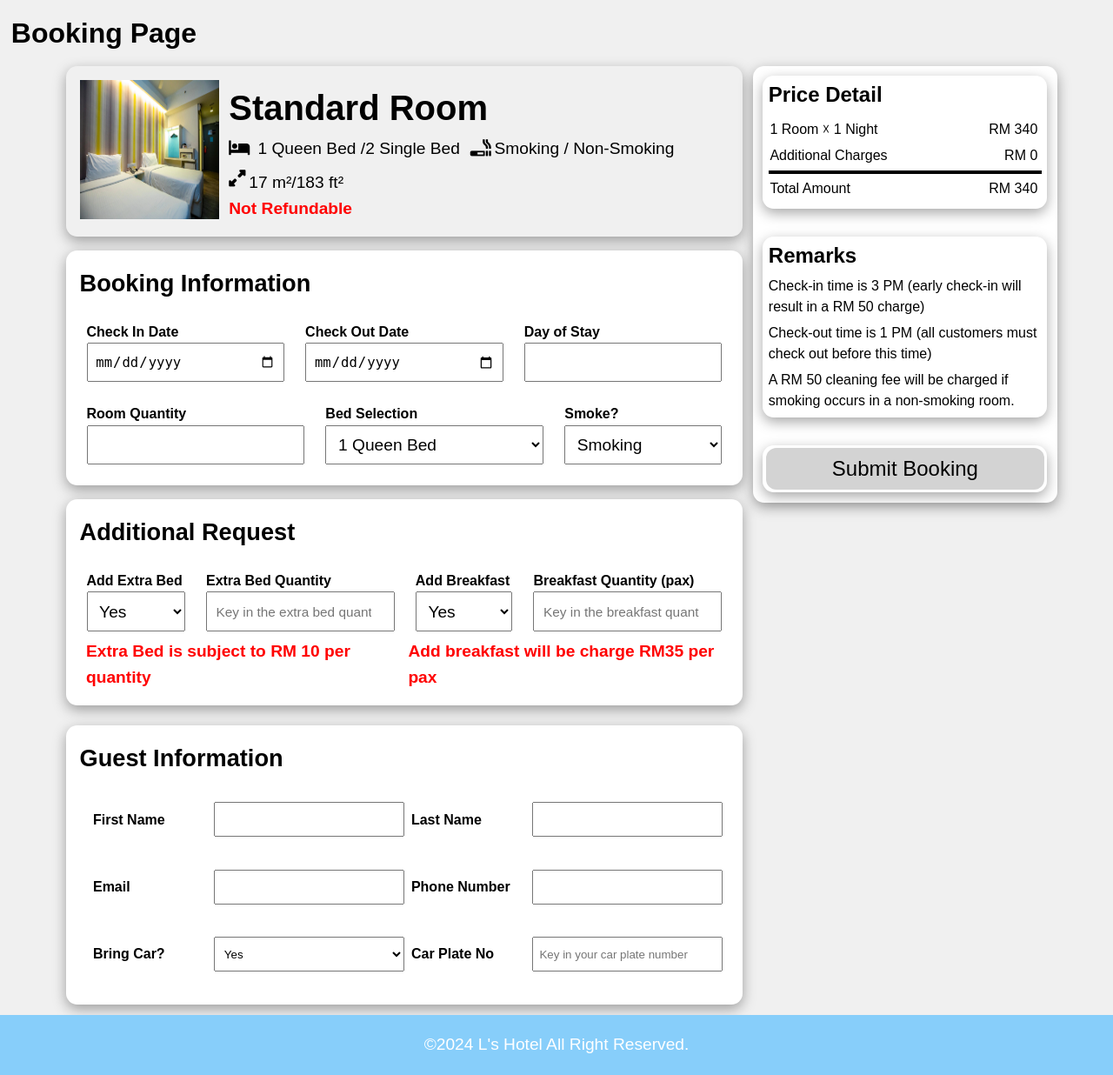
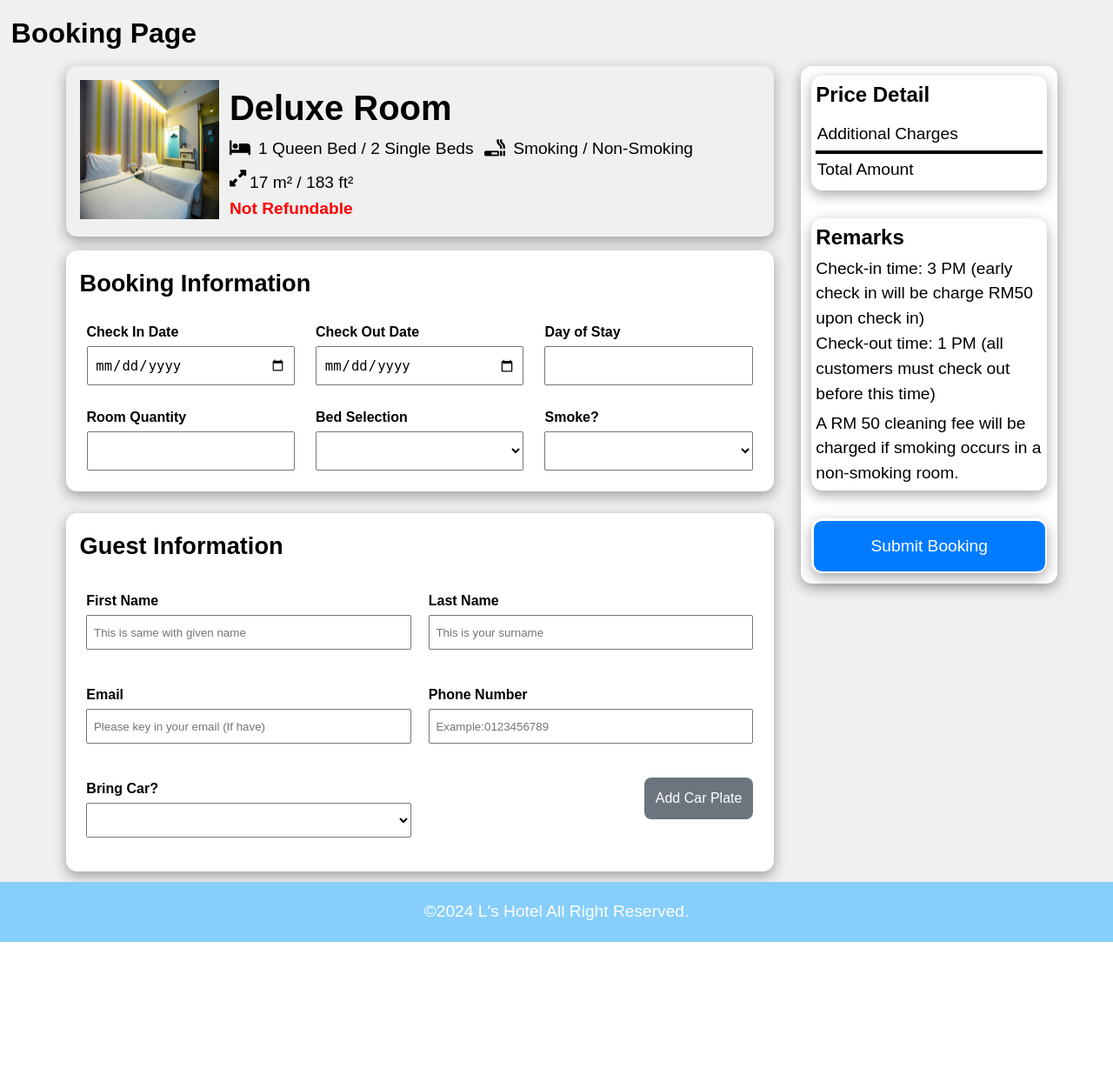
Before and after one commit to lieweden-mdis/lshotel, a PHP site: page /booking.html in a window 1280 px wide. Shown: the part 136-1372 px from the top of the page at 87% size. After the commit the page ends 1219 px from the top, so only its background shows below. Run offline with PHP 8.4, Linux system fonts and the light colour scheme.

Commit message:
update booking page

```diff
--- a/booking.html
+++ b/booking.html
@@ -1,20 +1,23 @@
 <!DOCTYPE html>
 <html>
 <head>
-    <meta charset="UTF-8">
-    <meta name="viewport" content="width=device-width, initial-scale=1.0">
+    <meta charset="utf-8">
+    <meta name="viewport" content="width=device-width, initial-scale=1">
+    <meta name="keywords" content="Hotel">
+
     <!--Icon-->
     <link rel="stylesheet" href="https://cdnjs.cloudflare.com/ajax/libs/font-awesome/6.0.0-beta3/css/all.min.css">
 
-    <title>L's HOTEL - BOOKINGS</title>
-    <link rel="icon" href="img/icon.jpg" >
+    <!--Font Family-->
+
+    <!--CSS Stylesheet-->
     <link rel="stylesheet" type="text/css" href="css/style.css">
     <link rel="stylesheet" type="text/css" href="css/booking.css">
 
+    <title>L's HOTEL - PROFILE</title>
+    <link rel="icon" href="img/icon.jpg">
 </head>
-
 <body>
-
   <header>
     <div>
   <img src="img/logo.png" alt="Logo">
@@ -42,180 +45,146 @@
     <div class="booking-container">
         <div class="roomtype-card">
             <div class="room-type-box">
-                <img src="img/room-image/deluxe-room/deluxe1.webp" alt="Deluxe Room" />
+                <img src="img/room-image/deluxe-room/deluxe1.webp" alt="Deluxe Room"/>
                 <div class="room-type-info">
                     <div class="room-type-header">
-                        <span>Standard Room</span>
+                        <span id="room-type-name">Deluxe Room</span>
                     </div>
                     <div class="room-features">
-                        <span class="features-items"><i class="fa-solid fa-bed"></i> 1 Queen Bed /2 Single Bed</span>
-                        <span class="features-items"><i class="fa-solid fa-smoking"></i>Smoking / Non-Smoking</span>
+                        <span class="features-items"><i class="fa-solid fa-bed"></i> 1 Queen Bed / 2 Single Beds</span>
+                        <span class="features-items"><i class="fa-solid fa-smoking"></i> Smoking / Non-Smoking</span>
                     </div>
-                    <span class="size"><i class="fa-solid fa-up-right-and-down-left-from-center"></i>17 m²/183 ft²</span>
+                    <span class="size"><i class="fa-solid fa-up-right-and-down-left-from-center"></i> 17 m² / 183 ft²</span>
                     <span class="refund">Not Refundable</span>
                 </div>
             </div>
-            <form id="booking-form" action="submit-booking.php" method="post">
+            <form id="booking-form" action="submit-booking.php" method="post" va>
                 <div class="form-content">
                     <div class="booking-card">
                         <span class="form-header">Booking Information</span>
                         <div class="booking-info">
                             <div class="column" id="checkindate">
                                 <label for="check-in-date">Check In Date</label>
-                                <input type="date" id="check-in-date" name="check-in-date" required>
+                                <input type="date" id="check-in-date" name="check-in-date" required onchange="calculateDays()">
                             </div>
                             <div class="column" id="checkoutdate">
                                 <label for="check-out-date">Check Out Date</label>
-                                <input type="date" id="check-out-date" name="check-out-date" required>
+                                <input type="date" id="check-out-date" name="check-out-date" required onchange="calculateDays()">
                             </div>
                             <div class="column" id="dayofstay">
                                 <label for="day">Day of Stay</label>
                                 <input type="number" id="day" name="day" readonly>
                             </div>
 
-                            <div class="column" id="dayofstay">
-                                <label for="day">Room Quantity</label>
-                                <input type="number" id="room-quantity" name="room-quantity" required>
+                            <div class="column" id="room-quantity">
+                                <label for="room-quantity-input">Room Quantity</label>
+                                <input type="number" id="room-quantity-input" name="room-quantity" required onchange="generateRoomOptions()">
                             </div>
 
-                            <div class="column" id="dayofstay">
-                                <label for="day">Bed Selection</label>
+                            <div class="column" id="bed-selection">
+                                <label for="bed">Bed Selection</label>
                                 <select name="bed" id="bed" required>
+                                    <option value="" selected disabled hidden></option>
                                     <option value="1 Queen Bed">1 Queen Bed</option>
                                     <option value="2 Single Beds">2 Single Beds</option>
                                 </select>
                             </div>
 
                             <div class="column" id="smoke-selection">
-                                <label for="day">Smoke?</label>
+                                <label for="smoke">Smoke?</label>
                                 <select name="smoke" id="smoke" required>
+                                    <option value="" selected disabled hidden></option>
                                     <option value="smoke">Smoking</option>
                                     <option value="non-smoking">Non-smoking</option>
                                 </select>
                             </div>
-
                         </div>
                     </div>
 
-                    <div class="additional-request-card">
-                        <span class="form-header">Additional Request</span>
-                        <div class="request-info">
-                            <div class="column" id="add-bed">
-                                <label for="add-bed">Add Extra Bed</label>
-                                <select name="add-bed" id="add-bed" onchange="toggleExtraBed(this.value)" required>
-                                    <option value="Yes">Yes</option>
-                                    <option value="No">No</option>
-                                </select>
-                            </div>
-
-                            <div class="column" id="bed">
-                                <label for="bed-quantity">Extra Bed Quantity</label>
-                                <input type="number" id="bedquantity" name="bed-quantity" required placeholder="Key in the extra bed quantity">
-                            </div>
-
-                            <div class="column" id="add-breakfast">
-                                <label for="add-breakfast">Add Breakfast</label>
-                                <select name="add-breakfast" id="add-breakfast" onchange="toggleBreakfast(this.value)" required>
-                                    <option value="Yes">Yes</option>
-                                    <option value="No">No</option>
-                                </select>
-                            </div>
-
-                            <div class="column" id="breakfast-quantity">
-                                <label for="breakfast-quantity">Breakfast Quantity (pax)</label>
-                                <input type="number" id="breakfastquantity" name="breakfast-quantity" required placeholder="Key in the breakfast quantity">
-                            </div>
-                        </div>
-                        <div class="additional-request-remarks">
-                        <span id="extra-bed-remarks">Extra Bed is subject to RM 10 per quantity</span>
-                        <span id="add-breakfast-remarks">Add breakfast will be charge RM35 per pax</span>
-                    </div>
-                    </div>
-
-
+                    <div id="additional-requests-container"></div>
 
                     <div class="guest-card">
                         <span class="form-header">Guest Information</span>
                         <div class="row">
                             <div class="column">
                                 <label for="fname">First Name</label>
-                                <input type="text" name="fname" required minlength="5" maxlength="128">
+                                <input type="text" name="fname" required maxlength="128" placeholder="This is same with given name">
                             </div>
                             <div class="column">
                                 <label for="lname">Last Name</label>
-                                <input type="text" name="lname" required minlength="5" maxlength="128">
+                                <input type="text" name="lname" required maxlength="128" placeholder="This is your surname">
                             </div>
                         </div>
 
                         <div class="row">
                             <div class="column">
                                 <label for="email">Email</label>
-                        <input type="email" name="email">
+                                <input type="email" name="email" placeholder="Please key in your email (If have)">
                             </div>
                             <div class="column">
                                 <label for="phone">Phone Number</label>
-                        <input type="text" name="phone" required minlength="8" maxlength="11">
+                                <input type="text" name="phone" required minlength="8" maxlength="11" placeholder="Example:0123456789">
                             </div>
                         </div>
 
                         <div class="row">
                             <div class="column">
-                    <label for="car" id="car">Bring Car?</label>
-                    <select name="car" id="car-plate" required>
+                                <label for="car-1">Bring Car?</label>
+                                <select name="car-1" id="car-1" required onchange="toggleCarPlateField(this)">
+                                    <option value="" selected disabled hidden></option>
                                     <option value="Yes">Yes</option>
                                     <option value="No">No</option>
                                 </select>
                             </div>
                             <div class="column">
-                    <label for="car-plate">Car Plate No</label>
-                    <input type="text" name="car-plate" placeholder="Key in your car plate number">
+                                <button id="add-car-plate-btn" type="button" onclick="addCarPlateField()">Add Car Plate</button>
                             </div>
                         </div>
+                        <div id="car-plate-container"></div>
                     </div>
                 </div>
             </form>
         </div>
-        <!--Payment-->
         <div class="price-card">
             <div class="priceinfo">
                 <span class="price-title">Price Detail</span>
                 <div class="product">
                     <div class="column">
-                    <span>1 Room &#9747; 1 Night</span>
-                    <span>RM 340</span>
+                        <span id="stay-duration">0 Room @ 0 Night</span>
+                        <span id="stay-price">RM 0</span>
                     </div>
-                <div class="column">
+                    <div id="additional-charges-container" class="column">
                         <span>Additional Charges</span>
-                    <span>RM 0</span>
+                        <span id="additional-charges">RM 0</span>
                     </div>
                     <hr>
                     <div class="column">
                         <span>Total Amount</span>
-                    <span>RM 340</span>
+                        <span id="total-amount">RM 0</span>
                     </div>
                 </div>
             </div>
             <div class="remarks">
                 <span class="remarks-header">Remarks</span>
                 <span class="remarks-content">
-                    Check-in time is 3 PM (early check-in will result in a RM 50 charge)
-                </span>
-                <span class="remarks-content">
-                    Check-out time is 1 PM (all customers must check out before this time)
+                    Check-in time: 3 PM (early check in will be charge RM50 upon check in)
+                    <br>
+                    Check-out time: 1 PM (all customers must check out before this time)
                 </span>
                 <span class="remarks-content">
                     A RM 50 cleaning fee will be charged if smoking occurs in a non-smoking room.
                 </span>
             </div>
             <div class="booking-button">
-                <button id="submit-btn" type="button" onclick="submitForm()">Submit Booking</button>
+                <button id="submit-btn" type="button" onclick="submitForm(event)">Submit Booking</button>
             </div>
         </div>
     </div>
+
     <footer>
         <p>&copy;2024 L's Hotel  All Right Reserved.</p>
     </footer>
 
+    <script src="script/booking.js" type="text/javascript"></script>
 </body>
-<script src="script/booking.js" type="text/javascript"></script>
 </html>
--- a/css/booking.css
+++ b/css/booking.css
@@ -24,6 +24,8 @@
     display: flex;
     margin-left: 5%;
     margin-right: 5%;
+    flex-wrap: wrap;
+    gap: 20px; /* Added gap for better spacing */
 }
 
 /* Room Type */
@@ -32,6 +34,7 @@
     flex-direction: column;
     padding: 1%;
     border-radius: 0.8em;
+    flex: 3;
 }
 
 .roomtype-card .room-type-box {
@@ -112,7 +115,7 @@
 }
 
 .booking-card {
-    flex: 1 1 60%; /* Adjust these values based on your design */
+    flex: 1 1 60%;
     display: flex;
     flex-direction: column;
     border-radius: 0.8em;
@@ -136,7 +139,7 @@
 }
 
 .booking-info .column {
-    flex: 1 1 auto; /* Allow columns to grow and shrink */
+    flex: 1 1 auto;
     display: flex;
     flex-direction: column;
     align-items: flex-start;
@@ -148,20 +151,20 @@
 .booking-info .column#checkindate,
 .booking-info .column#checkoutdate,
 .booking-info .column#dayofstay {
-    flex: 1 1 calc(33.33% - 0.5em); /* Larger width for Check In, Check Out, and Day of Stay */
+    flex: 1 1 calc(33.33% - 0.5em);
 }
 
 .booking-info .column#room-quantity,
-.booking-info .column#bed,
-.booking-info .column#smoke {
-    flex: 1 1 calc(33.33% - 0.5em); /* Equal width for Room Quantity, Bed Selection, and Smoke */
+.booking-info .column#bed-selection,
+.booking-info .column#smoke-selection {
+    flex: 1 1 calc(33.33% - 0.5em);
 }
 
 .booking-info label {
-    white-space: nowrap; /* Prevent the label text from wrapping */
-    text-align: right;
+    white-space: nowrap;
+    text-align: left; /* Changed alignment to left */
     font-size: 1em;
-    margin-right: 0.2em;
+    margin-bottom: 0.2em;
     font-weight: bold;
 }
 
@@ -169,7 +172,7 @@
 .booking-info input[type="number"],
 .booking-info select {
     flex: 1;
-    height: 3em; /* Set a consistent height */
+    height: 3em;
     width: 100%;
     padding: 0.5em;
     font-size: 1.2em;
@@ -190,19 +193,19 @@
 
 .guest-card .row {
     display: flex;
-    margin: 2% 0; /* Adjust margin to balance the spacing */
+    margin: 2% 0;
     padding: 0 1% 1% 1%;
+    gap: 20px; /* Added gap for better spacing */
 }
 
 .guest-card .column {
     flex: 1;
     display: flex;
-    align-items: center; /* Align items in the center vertically */
+    flex-direction: column; /* Changed to column */
 }
 
 .guest-card .column label {
-    width: 15em;
-    margin-left: 0.5em;
+    margin-bottom: 0.2em; /* Adjusted margin for better spacing */
     text-align: left;
     font-size: 1em;
     font-weight: bold;
@@ -210,9 +213,9 @@
 
 .guest-card .column input,
 .guest-card .column select {
-    height: 3em; /* Set a consistent height */
+    height: 3em;
     width: 100%;
-    padding: 0.5em; /* Adjust padding for better spacing */
+    padding: 0.5em;
     box-sizing: border-box;
 }
 
@@ -221,8 +224,9 @@
     font-weight: bold;
 }
 
+/* Additional Request Card */
 .additional-request-card {
-    flex: 1 1 60%; /* Adjust these values based on your design */
+    flex: 1 1 45%;
     display: flex;
     flex-direction: column;
     border-radius: 0.8em;
@@ -234,11 +238,12 @@
 
 .request-info {
     display: flex;
+    flex-wrap: wrap;
     gap: 0.5em;
 }
 
 .request-info .column {
-    flex: 1 1 auto; /* Allow columns to grow and shrink */
+    flex: 1 1 calc(50% - 0.5em);
     display: flex;
     flex-direction: column;
     align-items: flex-start;
@@ -247,45 +252,34 @@
 }
 
 .request-info label {
-    white-space: nowrap; /* Prevent the label text from wrapping */
-    text-align: right;
+    white-space: nowrap;
+    text-align: left; /* Changed alignment to left */
     font-size: 1em;
-    margin-right: 0.2em;
+    margin-bottom: 0.2em;
     font-weight: bold;
 }
 
 .request-info input[type="number"],
 .request-info select {
     flex: 1;
-    height: 3em; /* Set a consistent height */
+    height: 3em;
     width: 100%;
     padding: 0.5em;
     font-size: 1.2em;
     box-sizing: border-box;
 }
 
-.request-info input#breakfastquantity::placeholder{
+.request-info input#breakfastquantity::placeholder,
+.request-info input#bedquantity::placeholder {
     font-size: 0.8em;
 }
 
-.request-info input#bedquantity::placeholder{
-    font-size: 0.8em;
+.additional-request-remarks {
+    display: flex;
+    justify-content: space-around;
 }
 
-
-.additional-request-remarks{
-    display: flex;
-     justify-content: space-around;
-}
-
-.additional-request-card span#extra-bed-remarks{
-    color: red;
-    font-size: 1.2em;
-    font-weight: bold;
-    padding: 0 1% 0 1%;
-}
-
-.additional-request-card span#add-breakfast-remarks{
+.additional-request-card span#additional-charges-remarks-text{
     color: red;
     font-size: 1.2em;
     font-weight: bold;
@@ -296,12 +290,22 @@
     display: flex;
     flex-direction: column;
     padding: 1%;
-    height:fit-content;
+    height: fit-content;
     border-radius: 0.8em;
     margin-top: 1%;
-    margin-bottom: 2%; /* Adjust margin bottom if necessary */
+    margin-bottom: 2%;
     box-shadow: rgba(0, 0, 0, 0.35) 0px 5px 15px;
     background-color: white;
+    flex: 1;
+    margin-left: auto; /* Align to the right */
+    position: sticky; /* Make the price card sticky */
+    top: 20px; /* Set the distance from the top of the viewport */
+    transition: box-shadow 0.3s ease, background-color 0.3s ease; /* Add transition for smooth effect */
+}
+
+.price-card.sticky {
+    box-shadow: rgba(0, 0, 0, 0.5) 0px 8px 20px;
+    background-color: #f8f9fa;
 }
 
 .priceinfo .price-title {
@@ -322,7 +326,7 @@
 }
 
 .product span {
-    font-size: 1em;
+    font-size: 1.2em;
     line-height: 1.5;
 }
 
@@ -353,7 +357,7 @@
 }
 
 .remarks span.remarks-content {
-    font-size: 1em;
+    font-size: 1.2em;
     display: block;
     line-height: 1.5;
     padding: 1%;
@@ -368,14 +372,90 @@
 
 .booking-button button#submit-btn {
     width: 100%;
-    height: 2em;
-    font-size: 1.5em;
+    height: 3em; /* Increased height for better appearance */
+    font-size: 1.2em; /* Adjusted font size */
     border: none;
     border-radius: 0.5em;
     cursor: pointer;
-    background-color: lightgray;
+    background-color: #007bff; /* Primary color */
+    color: white;
+    transition: background-color 0.3s ease;
 }
 
 .booking-button button#submit-btn:hover {
-    background-color: skyblue;
+    background-color: #0056b3; /* Hover color */
 }
+
+/* Styles for dynamically generated elements */
+#additional-requests-container {
+    display: grid;
+    grid-template-columns: repeat(2, 1fr);
+    gap: 1em;
+}
+
+/* Additional styles */
+#add-car-plate-btn {
+    border-radius: 0.5em;
+    background-color: #007bff;
+    font-size: 1em;
+    color: white;
+    border: none;
+    padding: 0.8em; /* Adjusted padding */
+    margin-left: 10px; /* Added margin for spacing */
+    height: 3em; /* Adjusted height */
+    cursor: pointer;
+    transition: background-color 0.3s ease;
+    display: inline-block;
+    flex: 0 1 auto;
+    align-self: flex-end; /* Align button to the bottom */
+}
+
+#add-car-plate-btn:hover {
+    background-color: #0056b3;
+}
+
+#add-car-plate-btn.disabled {
+    background-color: #6c757d;
+    cursor: not-allowed;
+}
+
+#car-plate-container {
+    display: grid;
+    grid-template-columns: repeat(2, 1fr);
+    gap: 20px;
+}
+
+.car-plate-row {
+    display: flex;
+    flex-direction: column;
+    margin: 2%;
+    gap: 0.5em;
+}
+
+.car-plate-label {
+    font-size: 1em;
+    font-weight: bold;
+}
+
+.car-plate-row input {
+    font-size: 1em;
+    height: 3em;
+    padding: 1%;
+    box-sizing: border-box;
+}
+
+.car-plate-row button {
+    background-color: red;
+    color: white;
+    border: none;
+    padding: 0.8em; /* Adjusted padding */
+    cursor: pointer;
+    border-radius: 0.5em;
+    margin-left: auto;
+    height: 3em;
+    align-self: flex-end;
+}
+
+.car-plate-row button:hover {
+    background-color: darkred;
+}
```
Also changed, not shown: script/booking.js (+317 -81 lines). Lines whose indentation alone changed are shown as unchanged.
